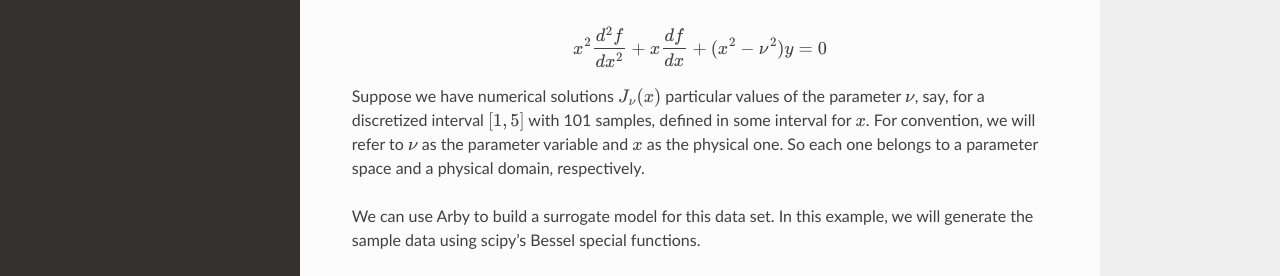
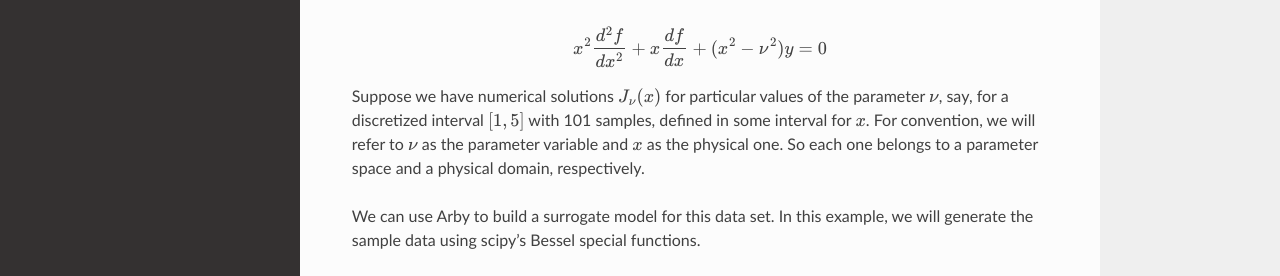
Before and after one commit to aaronuv/arby, a Sphinx documentation site: the page built from docs/source/tutorial.rst, in a window 1280 px wide and 900 px high. Shown: the part 312-588 px from the top of the window. Built offline with Sphinx 7.4.7 and the Read the Docs theme 2.0.0, drawn with Linux system fonts in a browser that asks for light colours.

Commit message:
update docs

```diff
--- a/docs/source/tutorial.rst
+++ b/docs/source/tutorial.rst
@@ -14,7 +14,7 @@ differential equation with a free parameter :math:`\nu`.
 
     x^2 \frac{d^2f}{dx^2} + x \frac{df}{dx} + (x^2 - \nu^2)y = 0
 
-Suppose we have numerical solutions :math:`J_{\nu}(x)` particular values of
+Suppose we have numerical solutions :math:`J_{\nu}(x)` for particular values of
 the parameter :math:`\nu`, say, for a discretized interval :math:`[1, 5]` with
 101 samples, defined in some interval for :math:`x`. For convention, we will
 refer to :math:`\nu` as the parameter variable and :math:`x` as the physical one.
```
